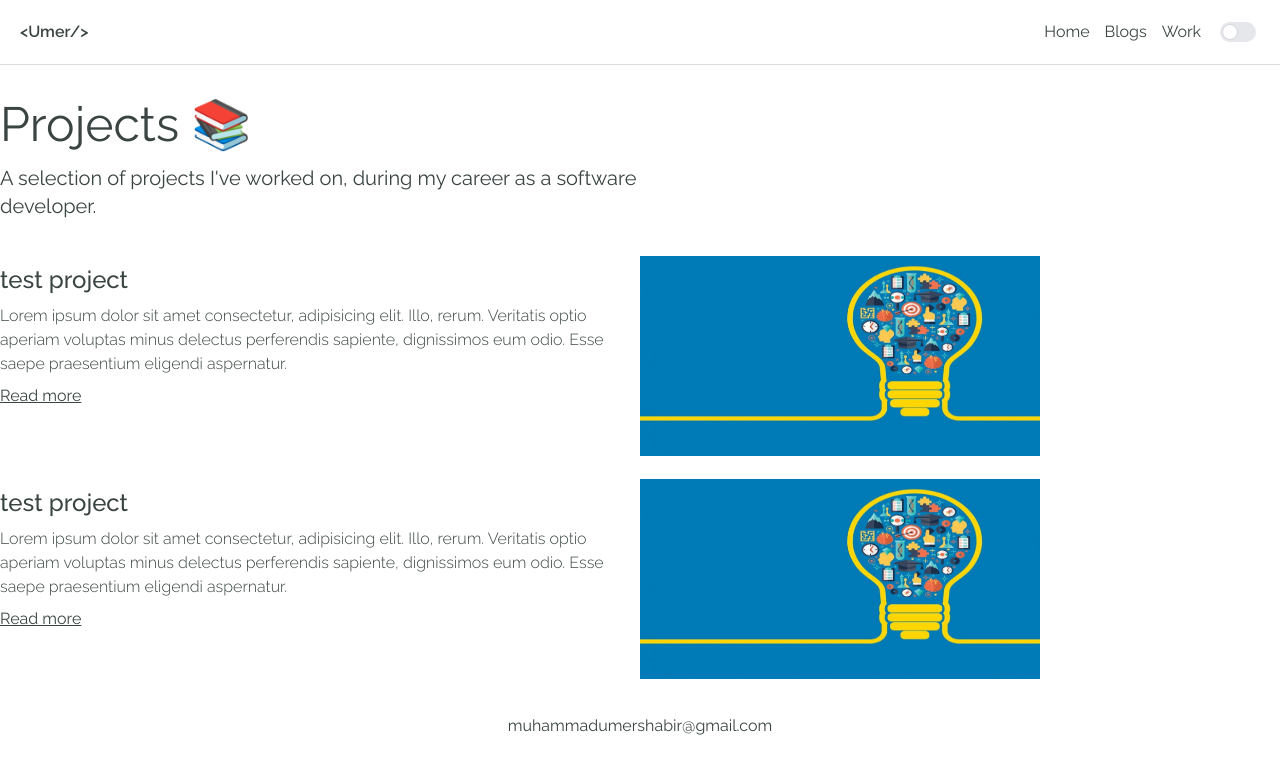
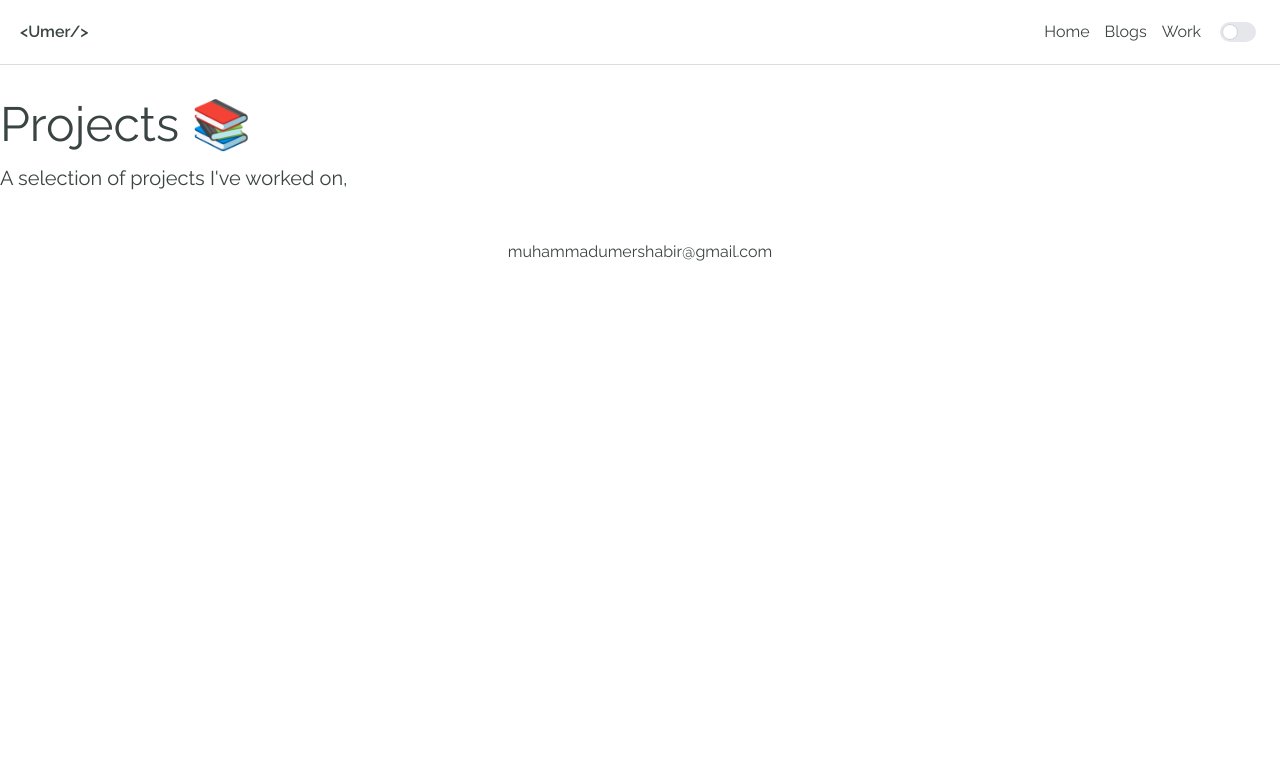
Before and after one commit to umershabir/portfolio, a Next.js app: page /work in a window 1280 px wide. Shown: the top 774 px of the page. Built offline with nearby package versions, Linux system fonts and the light colour scheme; some icons are missing.

Commit message:
changes are made

```diff
--- a/components/BlogSection/BlogPage.js
+++ b/components/BlogSection/BlogPage.js
@@ -43,7 +43,7 @@ export default function BlogPage() {
                   {item.heading}
                 </h3>
                 <p className='text-gray-500'>
-                  {item.date}-{item.tags}
+                  {item.date} - {item.tags}
                 </p>
                 <p className='text-base md:my-2  font-light md:w-1/2'>
                   {item.description}
--- a/components/BlogSection/data.js
+++ b/components/BlogSection/data.js
@@ -1,54 +1,51 @@
-import eshaafiAdminPanel from './images/blogpost.jpg'
+import customImageViwer from './images/custom-image-viewer.png'
 
 export const mywork = [
   {
-    image: eshaafiAdminPanel,
+    image: customImageViwer,
     link: 'helle',
-    description: `Lorem ipsum dolor sit amet consectetur, adipisicing elit. Illo,
-              rerum. Veritatis optio aperiam voluptas minus delectus perferendis
-              sapiente, dignissimos eum odio. Esse saepe praesentium eligendi
-              aspernatur.`,
-    heading: 'test blog',
-    date: 'Mar-2021',
-    tags: 'react, next.js, redux',
+    description: `In this tutorial I try to explain how can you make a custom image viewer in react js using react modal and react useState hook.`,
+    heading: 'Custom Image viewer in React.js',
+    date: '28-july-2022 ',
+    tags: 'react.js, next.js, react-modal javascript',
     paragraph: '',
   },
-  {
-    image: eshaafiAdminPanel,
-    link: 'helle',
-    description: `Lorem ipsum dolor sit amet consectetur, adipisicing elit. Illo,
-              rerum. Veritatis optio aperiam voluptas minus delectus perferendis
-              sapiente, dignissimos eum odio. Esse saepe praesentium eligendi
-              aspernatur.`,
-    heading: 'test blog',
-    date: 'Mar-2021',
-    tags: 'react, next.js, redux',
-    paragraph: '',
-  },
-  {
-    image: eshaafiAdminPanel,
-    link: 'helle',
-    description: `Lorem ipsum dolor sit amet consectetur, adipisicing elit. Illo,
-              rerum. Veritatis optio aperiam voluptas minus delectus perferendis
-              sapiente, dignissimos eum odio. Esse saepe praesentium eligendi
-              aspernatur.`,
-    heading: 'test blog',
-    date: 'Mar-2021',
-    tags: 'react, next.js, redux',
-    paragraph: '',
-  },
-  {
-    image: eshaafiAdminPanel,
-    link: 'helle',
-    description: `Lorem ipsum dolor sit amet consectetur, adipisicing elit. Illo,
-              rerum. Veritatis optio aperiam voluptas minus delectus perferendis
-              sapiente, dignissimos eum odio. Esse saepe praesentium eligendi
-              aspernatur.`,
-    heading: 'test blog',
-    date: 'Mar-2021',
-    tags: 'react, next.js, redux',
-    paragraph: '',
-  },
+  // {
+  //   image: eshaafiAdminPanel,
+  //   link: 'helle',
+  //   description: `Lorem ipsum dolor sit amet consectetur, adipisicing elit. Illo,
+  //             rerum. Veritatis optio aperiam voluptas minus delectus perferendis
+  //             sapiente, dignissimos eum odio. Esse saepe praesentium eligendi
+  //             aspernatur.`,
+  //   heading: 'test blog',
+  //   date: 'Mar-2021',
+  //   tags: 'react, next.js, redux',
+  //   paragraph: '',
+  // },
+  // {
+  //   image: eshaafiAdminPanel,
+  //   link: 'helle',
+  //   description: `Lorem ipsum dolor sit amet consectetur, adipisicing elit. Illo,
+  //             rerum. Veritatis optio aperiam voluptas minus delectus perferendis
+  //             sapiente, dignissimos eum odio. Esse saepe praesentium eligendi
+  //             aspernatur.`,
+  //   heading: 'test blog',
+  //   date: 'Mar-2021',
+  //   tags: 'react, next.js, redux',
+  //   paragraph: '',
+  // },
+  // {
+  //   image: eshaafiAdminPanel,
+  //   link: 'helle',
+  //   description: `Lorem ipsum dolor sit amet consectetur, adipisicing elit. Illo,
+  //             rerum. Veritatis optio aperiam voluptas minus delectus perferendis
+  //             sapiente, dignissimos eum odio. Esse saepe praesentium eligendi
+  //             aspernatur.`,
+  //   heading: 'test blog',
+  //   date: 'Mar-2021',
+  //   tags: 'react, next.js, redux',
+  //   paragraph: '',
+  // },
 ]
 
 export const mostRecentWork = mywork.slice(0, 2)
--- a/components/Footer.js
+++ b/components/Footer.js
@@ -22,7 +22,7 @@ export default function Footer() {
               <a href='mailto:muhammadumershabir@gmail.com'>
                 <i className='fa-solid fa-envelope'></i>
               </a>
-              <a href=''>
+              <a href='skype:muhammadumershabir?chat'>
                 <i className='fa-brands fa-skype'></i>
               </a>
             </div>
--- a/components/HeroSection.js
+++ b/components/HeroSection.js
@@ -15,7 +15,7 @@ export default function HeroSection() {
         style={{ background: theme.bg, color: theme.clr }}
       >
         <div className='container mx-auto flex flex-col px-4 md:px-0 pt-4 justify-evenly xl:h-screen'>
-          <div className='intro-sect flex flex-col items-center md:items-start my-5'>
+          <div className='intro-sect flex flex-col items-center md:items-start my-5 gap-y-5'>
             <div className='avatar'>
               <Image src={logo} width={128} height={128} alt='hero-image' />
             </div>
@@ -23,12 +23,16 @@ export default function HeroSection() {
               Hello, {`I'm`} Umer Shabir 👋{' '}
             </h1>
             <p className=' text-base md:text-xl md:my-2 md:w-1/2'>
-              Pakistan based software engineer for MERN stack and React Native
-              (cross plateform for ios and android mobile apps).
+              I am Pakistan based JavaScript full stack developer at Terafort,
               <br />
-              <span> I work for ideas to bring them in to life.</span>
+              <span
+                className=' text-base md:text-xl md:my-2 md:w-1/2'
+                style={{ color: 'ffc83d' }}
+              >
+                {`"I work to bring life into Ideas."`}
+              </span>
             </p>
-            <div className='flex gap-x-2 text-2xl'>
+            <div className='flex gap-x-2 text-2xl md:text-3xl'>
               {/* <a
                 href='https://www.linkedin.com/in/umer-shabir-4a8545100/'
                 target='blank'
--- a/components/Navbar.js
+++ b/components/Navbar.js
@@ -64,7 +64,7 @@ export default function Navbar() {
                 className='sr-only peer'
                 onChange={handleThemeChange}
               />
-              <div className="w-9 h-5 bg-gray-200 peer-focus:outline-none rounded-full peer dark:bg-gray-700 peer-checked:after:translate-x-full peer-checked:after:border-white after:content-[''] after:absolute after:top-[2px] after:left-[2px] after:bg-white after:border-gray-300 after:border after:rounded-full after:h-4 after:w-4 after:transition-all dark:border-gray-600 peer-checked:bg-gray-300"></div>
+              <div className="w-9 h-5 bg-gray-200 peer-focus:outline-none rounded-full peer dark:bg-gray-700 peer-checked:after:translate-x-full peer-checked:after:border-white after:content-[''] after:absolute after:top-[2px] after:left-[2px] after:bg-white after:border-gray-300 after:border after:rounded-full after:h-4 after:w-4 after:transition-all dark:border-gray-600 peer-checked:bg-blue-900"></div>
             </label>
             <i
               className='fa-solid fa-moon text-xl'
--- a/components/WorkingHistory/Working.js
+++ b/components/WorkingHistory/Working.js
@@ -16,7 +16,7 @@ export default function Working() {
               Projects 📚
             </h1>
             <p className=' text-base md:my-2 md:w-1/2 md:text-xl'>
-              {`A selection of projects I've worked on, during my career as a software developer.`}
+              {`A selection of projects I've worked on,`}
             </p>
             <div className='flex gap-x-2 text-2xl'>
               <a
--- a/components/WorkingHistory/data.js
+++ b/components/WorkingHistory/data.js
@@ -1,24 +1,24 @@
 import eshaafiAdminPanel from './images/eshaafi.adminpanel.jpg'
 
 export const mywork = [
-  {
-    image: eshaafiAdminPanel,
-    link: 'helle',
-    description: `Lorem ipsum dolor sit amet consectetur, adipisicing elit. Illo,
-              rerum. Veritatis optio aperiam voluptas minus delectus perferendis
-              sapiente, dignissimos eum odio. Esse saepe praesentium eligendi
-              aspernatur.`,
-    heading: 'test project',
-  },
-  {
-    image: eshaafiAdminPanel,
-    link: 'helle',
-    description: `Lorem ipsum dolor sit amet consectetur, adipisicing elit. Illo,
-              rerum. Veritatis optio aperiam voluptas minus delectus perferendis
-              sapiente, dignissimos eum odio. Esse saepe praesentium eligendi
-              aspernatur.`,
-    heading: 'test project',
-  },
+  // {
+  //   image: eshaafiAdminPanel,
+  //   link: 'helle',
+  //   description: `Lorem ipsum dolor sit amet consectetur, adipisicing elit. Illo,
+  //             rerum. Veritatis optio aperiam voluptas minus delectus perferendis
+  //             sapiente, dignissimos eum odio. Esse saepe praesentium eligendi
+  //             aspernatur.`,
+  //   heading: 'test project',
+  // },
+  // {
+  //   image: eshaafiAdminPanel,
+  //   link: 'helle',
+  //   description: `Lorem ipsum dolor sit amet consectetur, adipisicing elit. Illo,
+  //             rerum. Veritatis optio aperiam voluptas minus delectus perferendis
+  //             sapiente, dignissimos eum odio. Esse saepe praesentium eligendi
+  //             aspernatur.`,
+  //   heading: 'test project',
+  // },
 ]
 
 export const mostRecentWork = mywork.slice(0, 2)
```
Also changed, not shown: components/Services.js (+9 -8 lines), components/BlogSection/images/blogpost.jpg (deleted), components/BlogSection/images/custom-image-viewer.png (added).
